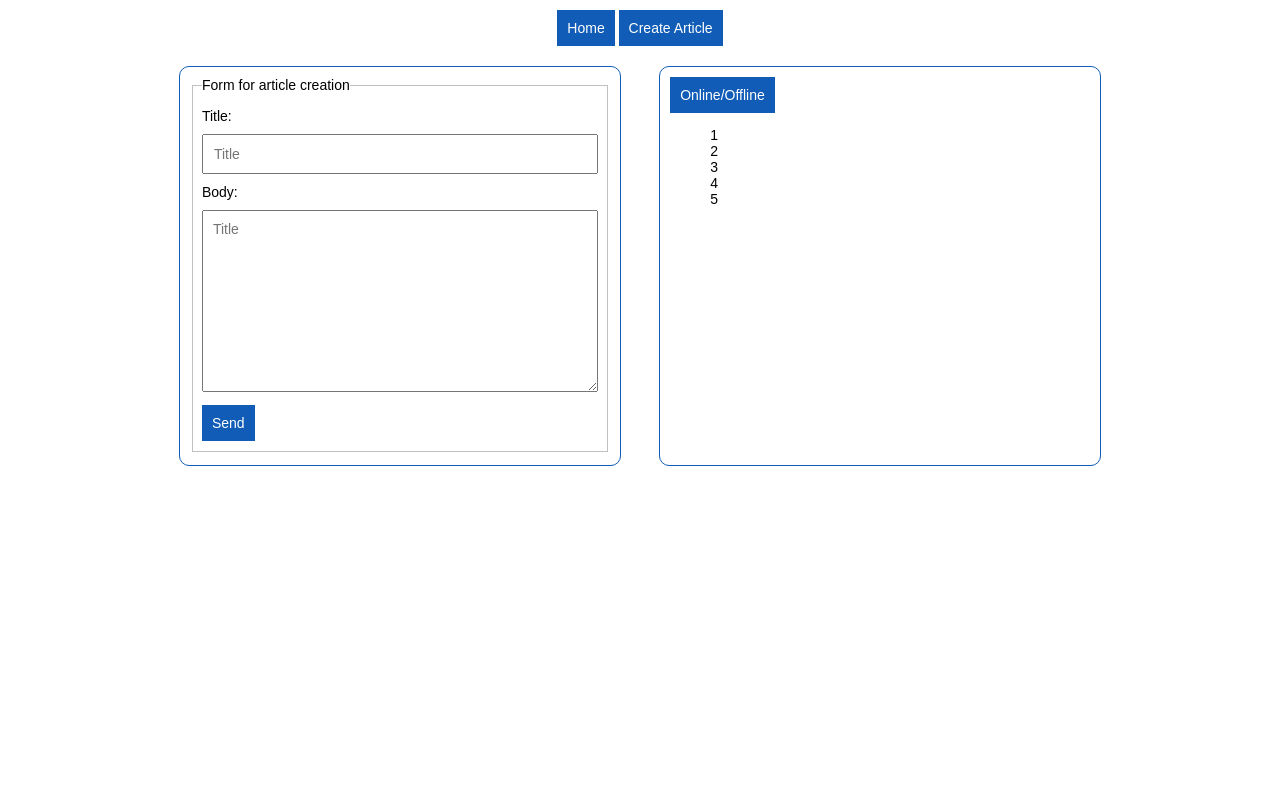
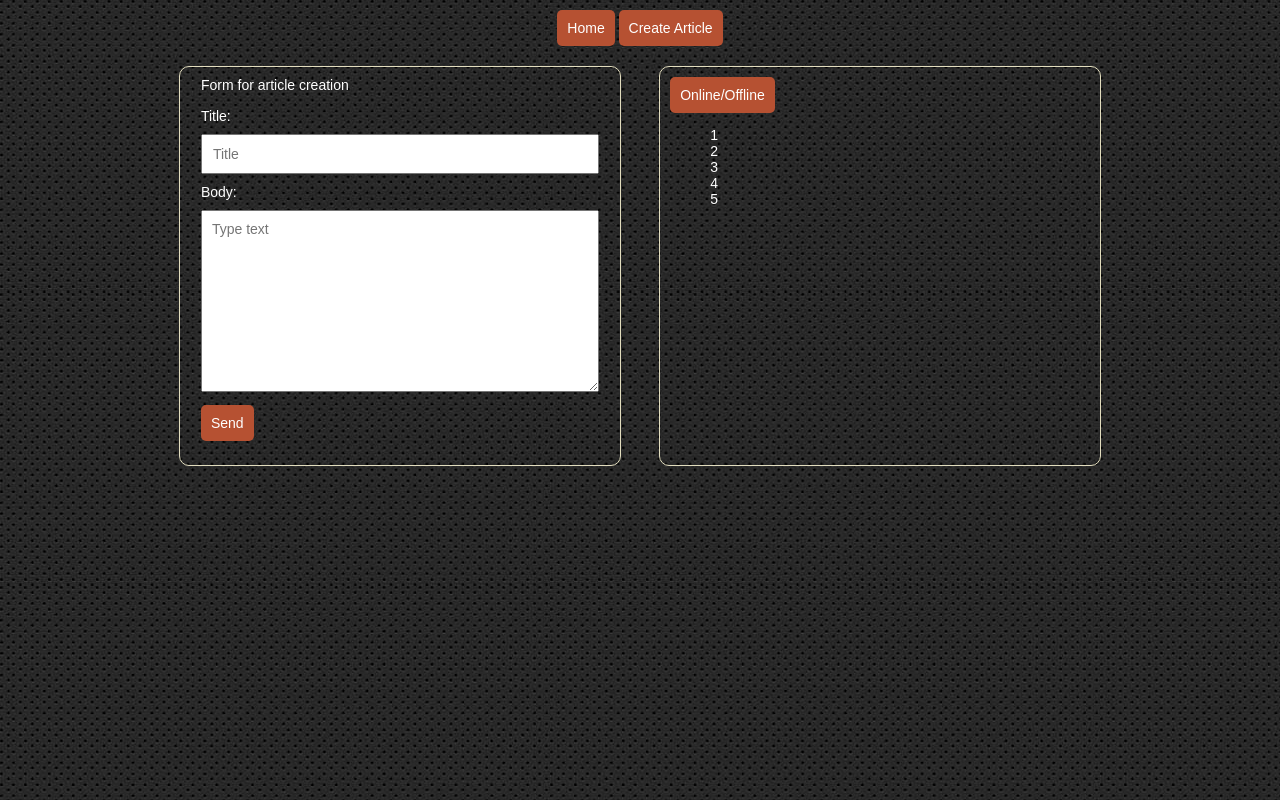
Before and after one commit to m1rag3/UIcourse_lecture2, a plain HTML site: page homework/page2.html in a window 1280 px wide. Drawn offline with Linux system fonts and the light colour scheme.

Commit message:
add bg-image and change design

```diff
--- a/homework/page2.html
+++ b/homework/page2.html
@@ -21,7 +21,7 @@
                     <input type="text" class="input-title" id="form-input-title" placeholder="Title">
 
                     <label for="form-input-body">Body:</label>
-                    <textarea rows="10" class="input-body" id="form-input-body" placeholder="Title"></textarea>
+                    <textarea rows="10" class="input-body" id="form-input-body" placeholder="Type text"></textarea>
 
                     <input class="btn" type="submit" value="Send">
                 </fieldset>
--- a/homework/sass/_main.scss
+++ b/homework/sass/_main.scss
@@ -2,21 +2,24 @@
   list-style: none;
 }
 body{
+  background: url("../images/background.jpg") repeat;
   background-color: $body-color-bg;
   font-size: $body-font-size;
+  color: #fff;
 }
 .wrapper-site{
   width: 960px;
   margin: 0 auto;
 }
 .btn{
-  background-color: #105cb6;
+  background-color: #b65132;
   border: none;
+  @include border-radius(5px);
   color: #fff;
   padding: 10px;
   transition: all .2s ease;
   &:hover{
-    background-color: #1175dd;
+    background-color: #dd6640;
   }
 }
 .header{
@@ -53,3 +56,6 @@ body{
     margin: 0 0 10px;
   }
 }
+fieldset{
+  border: none;
+}
--- a/homework/sass/_varibiables.scss
+++ b/homework/sass/_varibiables.scss
@@ -1,5 +1,5 @@
-$body-color-bg: #fff;
+$body-color-bg: #49494b;
 $body-font-size: 14px;
 
 $header-border: none;
-$container-box-border: 1px solid #105cb6;
+$container-box-border: 1px solid #e2ddbe;
```
Also changed, not shown: homework/css/style.css, homework/images/background.jpg (added).
